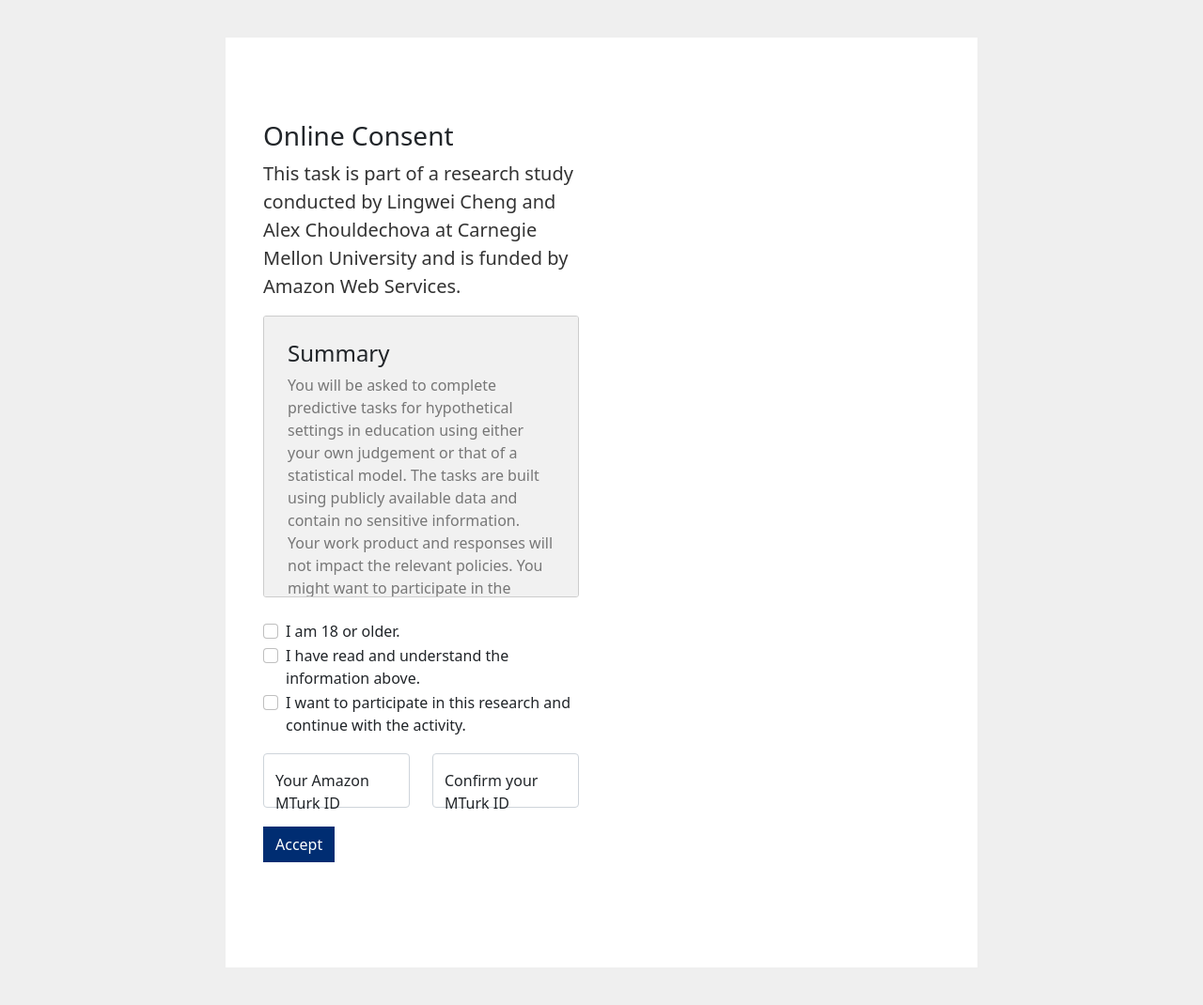
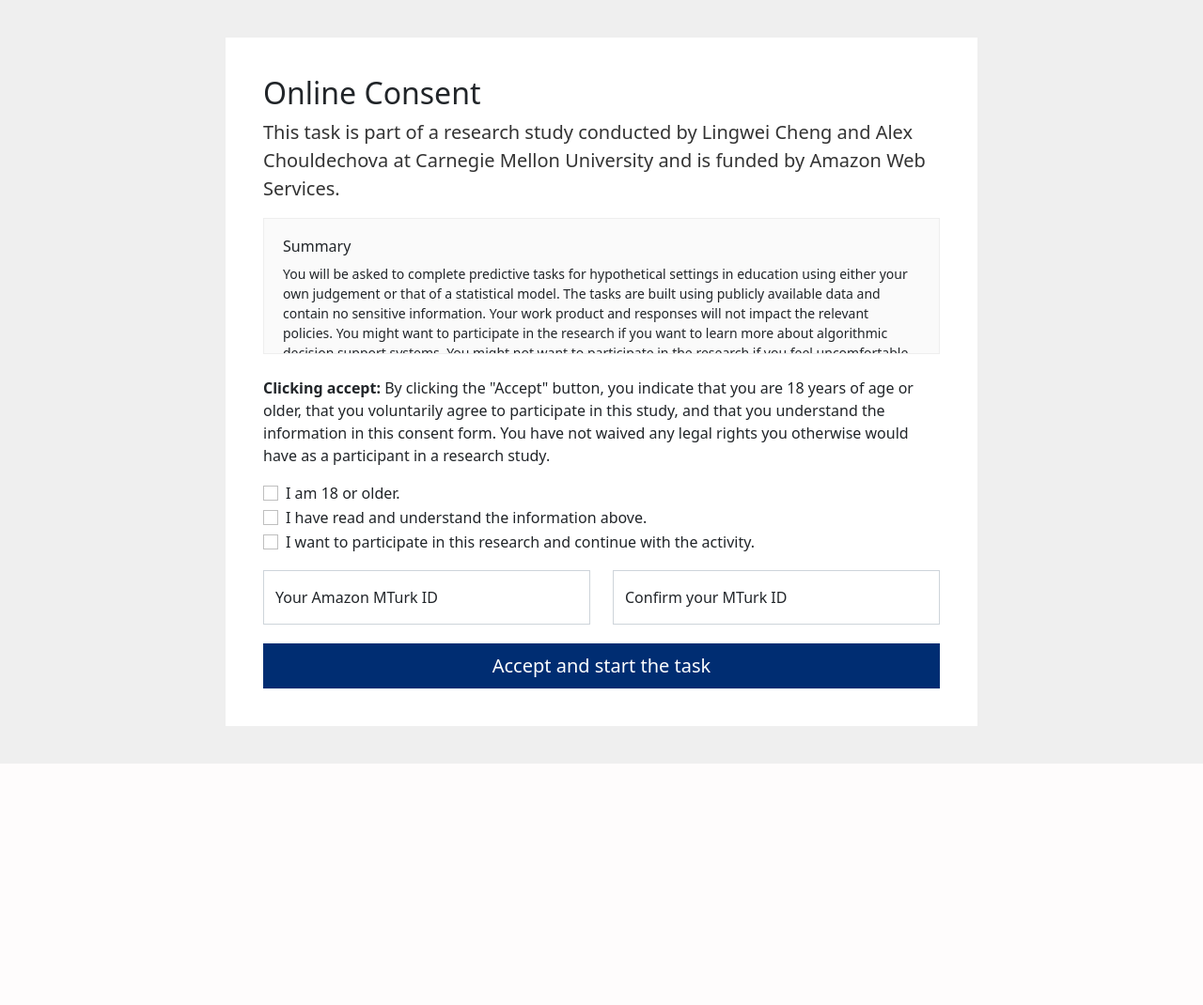
Before and after one commit to Sreyanth/participatory-algo-design-survey-app, a Django app: template webapp/templates/consent.html in a window 1280 px wide. Shown: the part 53-1123 px from the top of the page at 94% size. After the commit the page ends 866 px from the top, so only its background shows below. Run offline with Django 3.2, Linux system fonts and the light colour scheme; the template is opened without the code that fills it, so the values that code supplies are empty; some libraries are stand-ins or nearby versions.

Commit message:
Refactor consent form design and text copy as per the IRB forms

```diff
--- a/webapp/models.py
+++ b/webapp/models.py
@@ -17,10 +17,14 @@ class TimestampedModel(models.Model):
 class MechTaskUserGroup(TimestampedModel):
     name = models.CharField(max_length=255)
     slug = models.CharField(max_length=255)
+    use_freely = models.BooleanField(default=False)
     has_deception = models.BooleanField(default=False)
     uses_proposed_payment_scheme = models.BooleanField(default=False)
     can_change_algorithm = models.BooleanField(default=False)
     can_change_attributes = models.BooleanField(default=False)
+    only_10_percentile_change = models.BooleanField(default=False)
+    use_model_estimates_only = models.BooleanField(
+        default=False)
 
     attention_check_statement = models.CharField(
         max_length=500)
--- a/webapp/static/css/site.css
+++ b/webapp/static/css/site.css
@@ -15,9 +15,10 @@ main {
 /* Text */
 h1 {
   font-weight: 400;
+  font-size: 2rem;
 }
 
-p {
+p.sub-text {
   color: #777;
 }
 
@@ -40,12 +41,19 @@ p.lead {
 }
 
 .consent-wrap {
-  max-height: 300px;
+  max-height: 145px;
+  /* max-height: 250px; */
   overflow: scroll;
-  padding: 25px;
-  background: rgba(240, 240, 240, 0.9);
-  border: 1px solid #ccc;
-  border-radius: 3px;
+  padding: 20px;
+  background: rgba(250, 250, 250, 0.9);
+  border: 0.5px solid #eee;
+  /* background-color: #efefef; */
+  border-radius: 0px;
+}
+
+.consent-wrap p,
+.consent-wrap ul {
+  font-size: 14px;
 }
 
 .important-check {
@@ -132,3 +140,20 @@ p.lead {
   background-color: #fff;
   color: #002d72 !important;
 }
+
+/* Alerts */
+.alert {
+  font-size: 12px;
+  padding: 10px;
+  border-radius: 0;
+}
+
+/* Input borders */
+
+.form-check-input[type="checkbox"] {
+  border-radius: 0;
+}
+
+.form-control {
+  border-radius: 0;
+}
--- a/webapp/templates/consent.html
+++ b/webapp/templates/consent.html
@@ -1,8 +1,8 @@
 {% extends "base.html" %} {% block body_content %}
 
-<div class="row w-50 py-5">
+<div class="row">
   <div class="col-md-12">
-    <h3>Online Consent</h3>
+    <h1>Online Consent</h1>
 
     <p class="lead">
       This task is part of a research study conducted by Lingwei Cheng and Alex
@@ -13,7 +13,7 @@
 
   <div class="col-md-12">
     <div class="consent-wrap">
-      <h4>Summary</h4>
+      <h6>Summary</h6>
       <p>
         You will be asked to complete predictive tasks for hypothetical settings
         in education using either your own judgement or that of a statistical
@@ -25,7 +25,7 @@
         with the settings of the experiment.
       </p>
 
-      <h4>Purpose</h4>
+      <h6>Purpose</h6>
       <p>
         The main purpose of the research is to study participants’ preference
         for using statistical models. We will perform statistical analysis to
@@ -42,7 +42,7 @@
         {% endif %}
       </p>
 
-      <h4>Procedures</h4>
+      <h6>Procedures</h6>
       <p>
         The study will take approximately 30 minutes and no more than an hour to
         complete. In each scenario, your task is to predict the percentile of
@@ -65,7 +65,21 @@
         You will make estimates no matter which option you choose.
       </p>
 
-      {% elif user_group == 'use-freely' %}
+      {% elif user_group.only_10_percentile_change %}
+
+      <p>
+        For the estimations, you can choose to have either your estimated
+        percentiles or the statistical model’s estimated percentile as your
+        official estimations.
+
+        <span class="text-decoration-underline">
+          If you choose to use the statistical model’s estimates, you will be
+          able to adjust the model’s estimate for each student by up to 10
+          percentiles to form your official estimate.
+        </span>
+      </p>
+
+      {% elif user_group.use_freely %}
 
       <p>
         For the estimations, you can choose to
@@ -108,17 +108,17 @@
         </span>
       </p>
 
-      {% elif user_group == 'change-algorithm' %}
+      {% elif user_group.can_change_algorithm %}
 
       <p>
         For the estimations, you can choose to build a statistical model that
-        will give you estimates based on other students’ performance
+        will give you estimates based on other students' performance
         <strong>or</strong> use your own estimates.
 
         <span class="text-decoration-underline">
           If you choose to build the statistical model, you have a say in
           specifying the algorithm the model uses. This allows you to determine
-          the “inner working” of processing the information. You will then
+          the "inner working" of processing the information. You will then
           review the performance of the statistical model and decide if you want
           to use the model or not. If you use the model, you can use the model’s
           estimated percentile and modify the estimates as much as you would
@@ -126,67 +126,22 @@
         </span>
       </p>
 
-      {% elif user_group == 'change-outcome-proposed-payment' %}
+      {% else %}
 
-      <p>
-        For the estimations, you can choose to have either your estimated
-        percentiles or the statistical model’s estimated percentile as your
-        official estimations.
-
-        <span class="text-decoration-underline">
-          If you choose to use the statistical model’s estimates, you will be
-          able to adjust the model’s estimate for each student by up to 20
-          percentiles to form your official estimate.
-        </span>
-      </p>
-
-      {% elif user_group == 'change-attributes-placebo' %}
-
-      <p>
-        For the estimations, you can choose to build a statistical model that
-        will give you estimates based on other students’ performance
-        <strong>or</strong> use your own estimates.
-
-        <span class="text-decoration-underline">
-          If you choose to build the statistical model, you have a say in
-          specifying the input into the model. You will then review the
-          performance of the statistical model and decide if you want to use the
-          model or not. If you use the model, you can use the model’s estimated
-          percentile and modify the estimates as much as you would like to form
-          your official estimate.
-        </span>
-      </p>
-
-      {% elif user_group == 'change-algorithm-placebo' %}
-
-      <p>
-        For the estimations, you can choose to build a statistical model that
-        will give you estimates based on other students’ performance
-        <strong>or</strong> use your own estimates.
-
-        <span class="text-decoration-underline">
-          If you choose to build the statistical model, you have a say in
-          specifying the algorithm the model uses. This allows you to determine
-          the “inner working” of processing the information. You will then
-          review the performance of the statistical model and decide if you want
-          to use the model or not. If you use the model, you can use the model’s
-          estimated percentile and modify the estimates as much as you would
-          like to form your official estimate.
-        </span>
-      </p>
+      <!-- Ideally, this should be cant change design group -->
 
       {% endif %}
 
-      <h4>Participant Requirements</h4>
+      <h6>Participant Requirements</h6>
 
-      {% if user_group == 'change-outcome-proposed-payment' %}
+      {% if user_group.uses_proposed_payment_scheme %}
 
       <p>
         Participation in this study is limited to individuals age 18 and older,
         and US residents.
       </p>
 
-      {% elif user_group|slice:'-7:' == 'placebo' %}
+      {% elif user_group.has_deception %}
 
       <p>
         Participation in this study is limited to individuals age 18 and older,
@@ -202,23 +157,23 @@
 
       {% endif %}
 
-      <h4>Risks</h4>
+      <h6>Risks</h6>
       <p>
         There are no risks for participating in this study beyond those
         associated with normal computer use and a minor risk of breach of
         confidentiality.
       </p>
 
-      <h4>Benefits</h4>
+      <h6>Benefits</h6>
       <p>
         By completing this task, you will be more familiar with statistical
         models used in education setting. More broadly, this study may benefit
         society by improving the understanding of human-computer interaction.
       </p>
 
-      <h4>Compensation &amp; Costs</h4>
+      <h6>Compensation &amp; Costs</h6>
 
-      {% if user_group == 'change-outcome-proposed-payment' %}
+      {% if user_group.uses_proposed_payment_scheme %}
 
       <p>
         You will be paid a flat rate of $1 per participation. Additionally, you
@@ -343,15 +296,17 @@
         >. Phone: 412-268-1901 or 412-268-5460.
       </p>
 
-      <h4>Voluntary Participation</h4>
+      <h6>Voluntary Participation</h6>
       <p>
         Your participation in this research is voluntary. You may discontinue
         participation at any time during the research activity. You may print a
         copy of this consent form for your records.
       </p>
+    </div>
 
+    <div class="pt-4">
       <p>
-        <strong>Clicking accept:</strong> By clicking the “Accept” button, you
+        <strong>Clicking accept:</strong> By clicking the "Accept" button, you
         indicate that you are 18 years of age or older, that you voluntarily
         agree to participate in this study, and that you understand the
         information in this consent form. You have not waived any legal rights
@@ -359,7 +314,7 @@
       </p>
     </div>
 
-    <div class="col-md-12 py-4">
+    <div class="col-md-12">
       {% if error_message %}
       <div class="alert alert-danger" role="alert">{{ error_message }}</div>
       {% endif %}
@@ -427,8 +384,12 @@
         </div>
 
         <div class="pt-1">
-          <button type="submit" name="button" class="btn btn-primary">
-            Accept
+          <button
+            type="submit"
+            name="button"
+            class="btn btn-primary btn-lg w-100"
+          >
+            Accept and start the task
           </button>
         </div>
       </form>
--- a/webapp/views.py
+++ b/webapp/views.py
@@ -226,7 +226,7 @@ class ConsentView(View):
 
         page_params = {
             'user': request.user,
-            'user_group': survey_response.user_group.slug
+            'user_group': survey_response.user_group
         }
 
         return render(request, 'consent.html', page_params)
```
Also changed, not shown: other parts of webapp/templates/consent.html (+11 -25 lines), mech_task_setup/views.py (+38 -16 lines), webapp/admin.py (+11 -2 lines), webapp/migrations/0020_auto_20210425_2207.py (added), webapp/migrations/0021_auto_20210425_2212.py (added), webapp/migrations/0022_mechtaskusergroup_use_freely.py (added).
